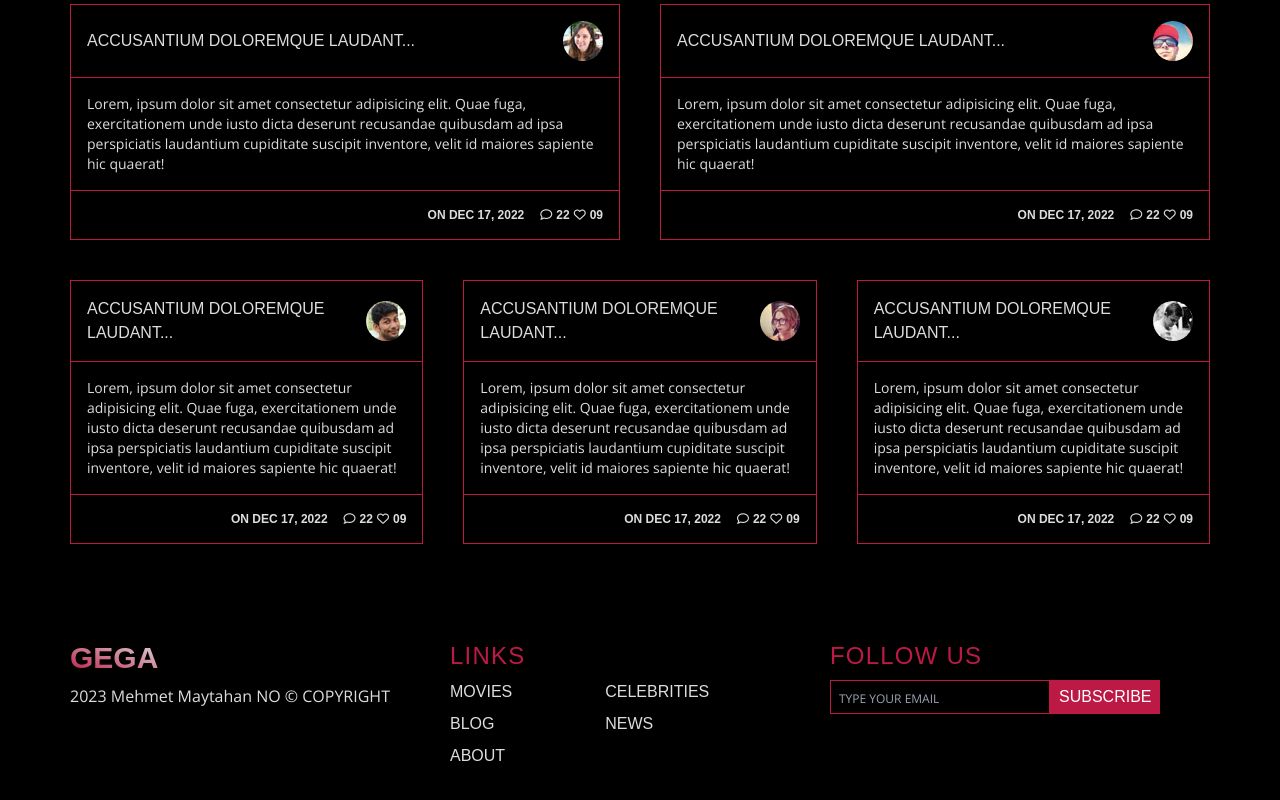
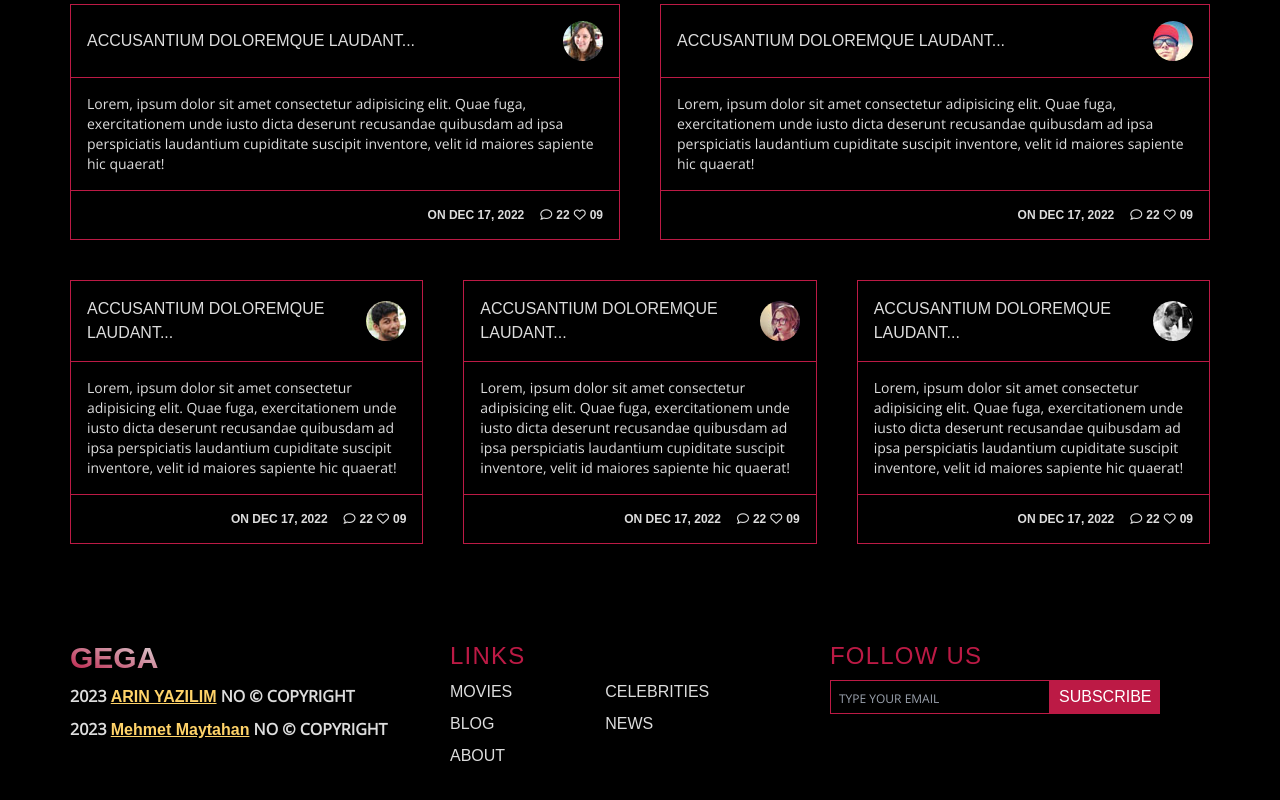
Before and after one commit to MehmetMaytahan/Tailwind, a website: page public/index.html in a window 1280 px wide. Shown: the part 2059-2859 px from the top of the page. Drawn offline with nearby package versions, Linux system fonts and the light colour scheme; a web font is replaced by a local one.

Commit message:
Footer Area Edited

```diff
--- a/public/index.html
+++ b/public/index.html
@@ -601,7 +601,11 @@
                 <a href="#"
                     class="text-2xl lg:text-3xl font-bold text-transparent bg-gradient-to-tr bg-clip-text from-gega-red to-gega-grey">GEGA
                 </a>
-                <p class="mt-2">2023 Mehmet Maytahan NO &copy; COPYRIGHT</p>
+                <p class="mt-2 font-bold">2023 <a href="https://www.youtube.com/@ArinYazilim"
+                        class="underline dark:text-gega-melon text-purple-600">ARIN YAZILIM</a> NO &copy; COPYRIGHT</p>
+                <p class="mt-2 font-bold">2023 <a href="https://www.linkedin.com/in/mehmet-maytahan/"
+                        class="underline dark:text-gega-melon text-purple-600">Mehmet Maytahan</a> NO
+                    &copy; COPYRIGHT</p>
             </div>
 
             <!-- Middle Content -->
```
Also changed, not shown: public/css/style.css.
